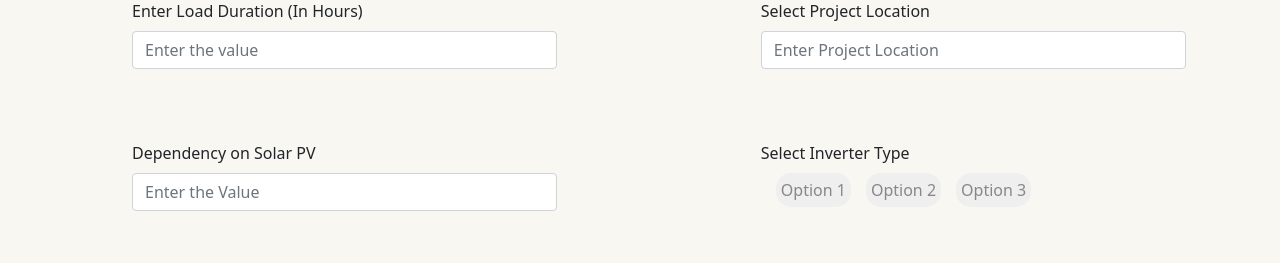
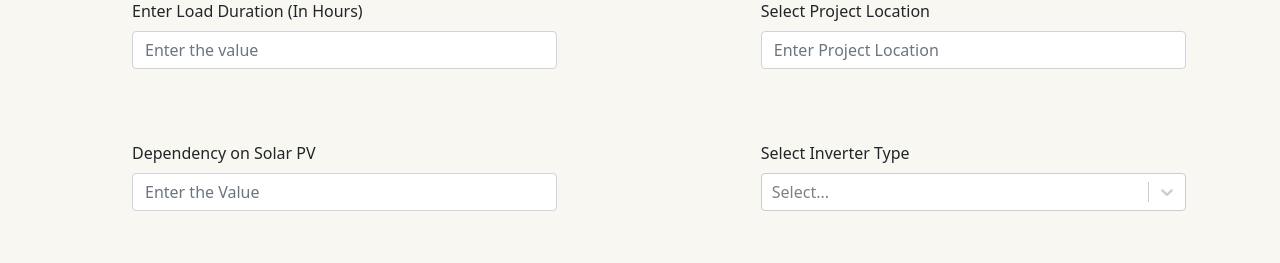
Before and after one commit to Dinakar2001/REACTProj1, a React (Create React App) app: page / in a window 1280 px wide. Shown: the part 3206-3469 px from the top of the page. Built offline with nearby package versions, Linux system fonts and the light colour scheme; no server answers.

Commit message:
initial push

```diff
--- a/package.json
+++ b/package.json
@@ -7,6 +7,7 @@
     "@testing-library/react": "^13.4.0",
     "@testing-library/user-event": "^13.5.0",
     "apexcharts": "^3.46.0",
+    "axios": "^1.7.1",
     "bootstrap": "^5.1.3",
     "react": "^18.2.0",
     "react-apexcharts": "^1.4.1",
@@ -14,6 +15,7 @@
     "react-chartjs-2": "^5.2.0",
     "react-dom": "^18.2.0",
     "react-scripts": "^5.0.1",
+    "react-select": "^5.8.0",
     "react-stepper-horizontal": "^1.0.11",
     "test": "^3.3.0",
     "web-vitals": "^2.1.4"
--- a/src/App.js
+++ b/src/App.js
@@ -11,13 +11,17 @@ import Navbar from "react-bootstrap/Navbar";
 import Nav from "react-bootstrap/Nav";
 import About from "./components/About";
 import Card from "react-bootstrap/Card";
-import React, { useState } from "react";
+import React, { useState,useEffect} from "react";
 import Tab from "react-bootstrap/Tab";
 import minus from "./assets/image/minus.png";
 import plus from "./assets/image/plus.png";
 import LED from "./assets/image/LED.png";
 import Stepper from "react-stepper-horizontal";
 import Chart from "react-apexcharts";
+// import ProjectData from "./Projectdata";
+import Select from 'react-select';
+import axios from 'axios';
+
 
 function App() {
   const [show, setShow] = useState(false);
@@ -128,7 +132,33 @@ function App() {
     setCount7(0);
   };
 
+  // const data = ProjectData();
+
+  const [selectOptions, setSelectOptions] = useState([]);
+
+  const getOptions = async () => {
+    try {
+      const res = await axios.get('http://localhost:8080/project/get/');
+      const data = res.data;
+      const options = data.map(d => ({
+        value: d.id,
+        label: d.inverter
+      }));
+      setSelectOptions(options);
+    } catch (error) {
+      console.error('Error fetching data', error);
+    }
+  };
+
+  useEffect(() => {
+    getOptions();
+  }, []);
+
+
   const Value = () => {
+
+
+
     return (
       <Col md={2} style={{ display: "flex" }}>
         <div>
@@ -1035,23 +1065,9 @@ function App() {
             <br></br>
             <br></br>
             <Form.Label>Select Inverter Type</Form.Label>
-            <ul className="nav nav-pills">
-              <li className="active">
-                <a className="space" href="/">
-                  Option 1
-                </a>
-              </li>
-              <li>
-                <a className="space" href="/">
-                  Option 2
-                </a>
-              </li>
-              <li>
-                <a className="space" href="/">
-                  Option 3
-                </a>
-              </li>
-            </ul>
+            <div>
+              <Select options={selectOptions} />
+            </div>
           </Col>
         </Row>
         <br></br>
```
Also changed, not shown: src/connection.js (added, +45 -0 lines), 1 other file (tests, documents, lock files or other folders).
